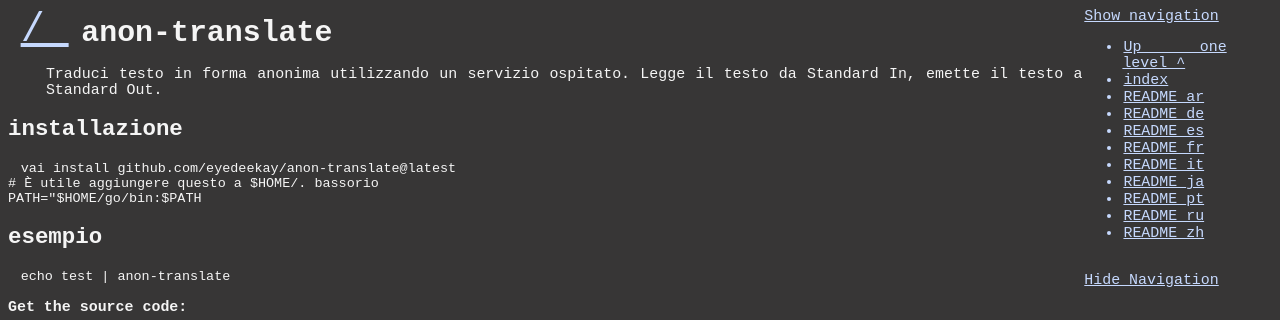
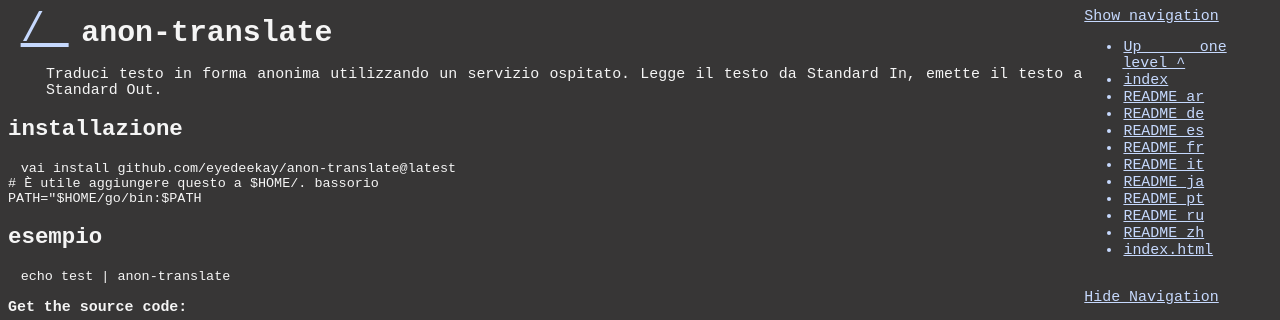
Before and after one commit to eyedeekay/anon-translate, a plain HTML site: page README_it.html in a window 1280 px wide. Both pictures are taken after a click on the link "Show navigation". Shown: the top 320 px of the page. Drawn offline with Linux system fonts and the light colour scheme.

Commit message:
update README_it.html

```diff
--- a/README_it.html
+++ b/README_it.html
@@ -4,7 +4,7 @@
       anon-translate
     </title>
     <meta name="author" content="eyedeekay" />
-    <meta name="description" content="anon-translate.git" />
+    <meta name="description" content="anon-translate" />
     <meta name="keywords" content="main" />
     <link rel="stylesheet" type="text/css" href="style.css" />
     <link rel="stylesheet" type="text/css" href="showhider.css" />
@@ -70,6 +70,11 @@
             <li>
               <a href="README_zh.html">
                 README_zh
+              </a>
+            </li>
+            <li>
+              <a href="index.html">
+                index.html
               </a>
             </li>
           </ul>
```
